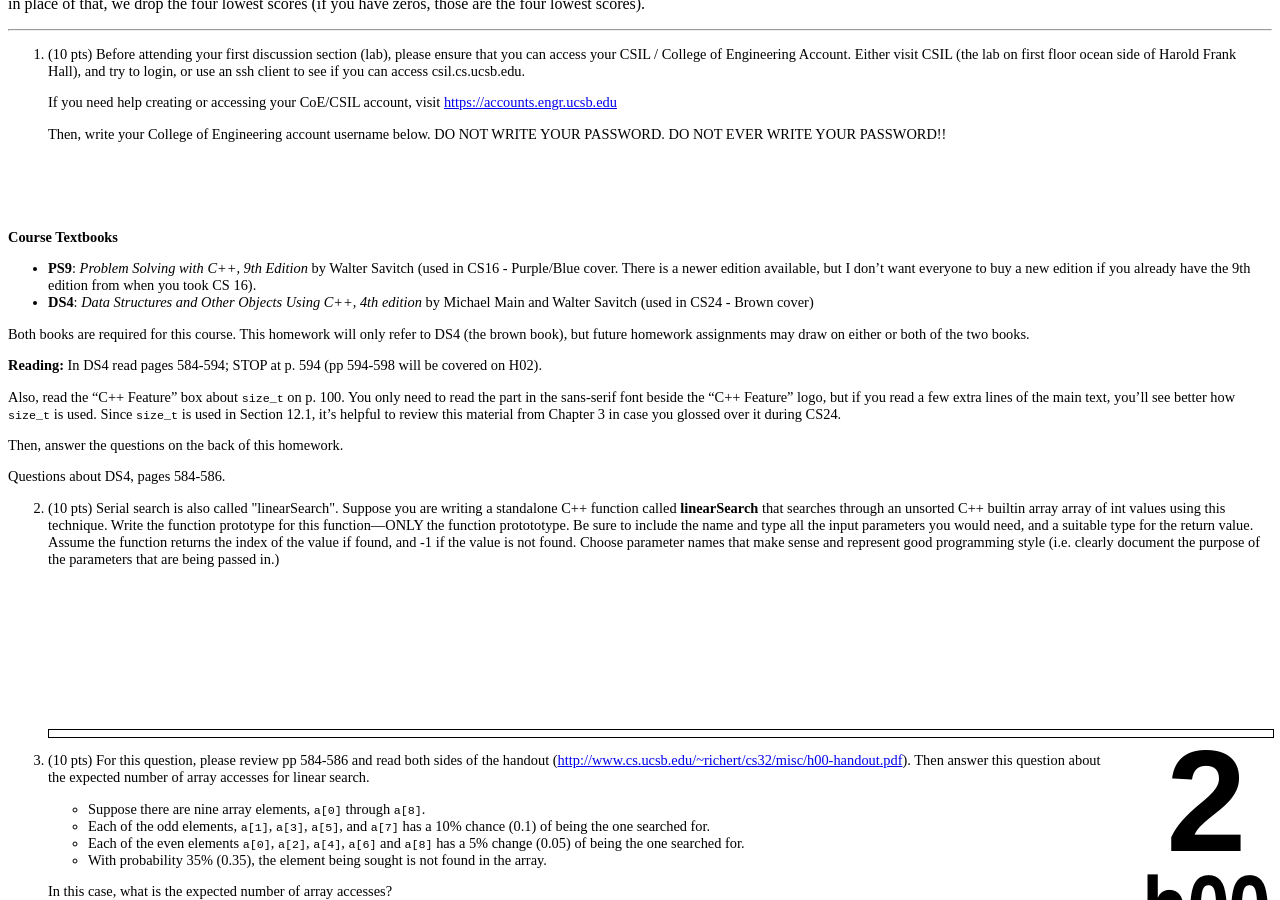
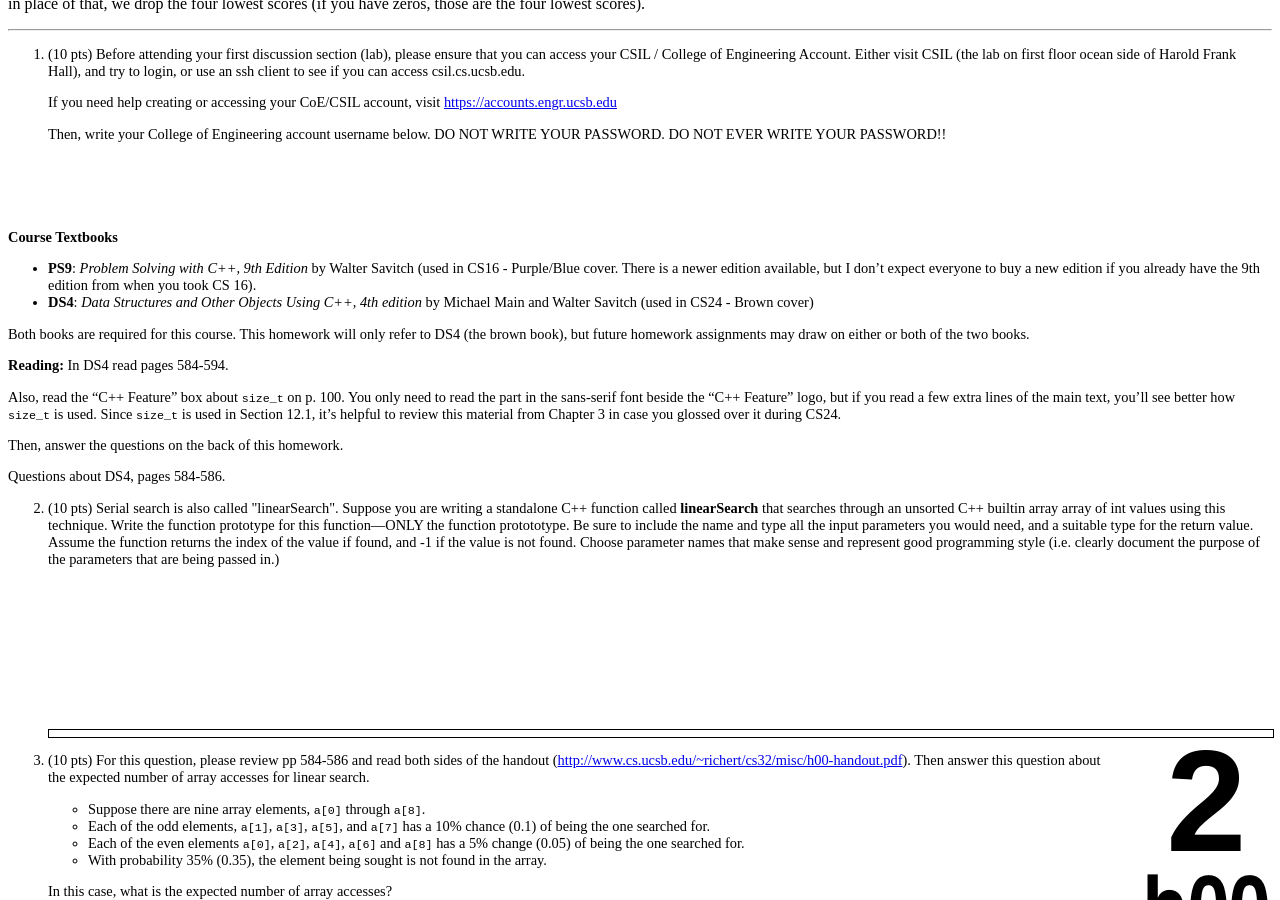
Before and after one commit to ucsb-cs32-f18/ucsb-cs32-f18.github.io, a Jekyll site: the page built from _hwk/h00.md, in a window 1280 px wide and 900 px high, scrolled down 431 px. Built offline with Jekyll 4.4.1, drawn with Linux system fonts in a browser that asks for light colours.

Commit message:
Fixing minor typos in h00

```diff
--- a/_hwk/h00.md
+++ b/_hwk/h00.md
@@ -30,12 +30,12 @@ Then, write your College of Engineering account username below. DO NOT WRITE YOU
 
 <b>Course Textbooks</b>
 
--   <b>PS9</b>: <i>Problem Solving with C++, 9th Edition </i> by Walter Savitch (used in CS16 - Purple/Blue cover. There is a newer edition available, but I don't want everyone to buy a new edition if you already have the 9th edition from when you took CS 16).
+-   <b>PS9</b>: <i>Problem Solving with C++, 9th Edition </i> by Walter Savitch (used in CS16 - Purple/Blue cover. There is a newer edition available, but I don't expect everyone to buy a new edition if you already have the 9th edition from when you took CS 16).
 -   <b>DS4</b>: <i>Data Structures and Other Objects Using C++, 4th edition </i> by Michael Main and Walter Savitch (used in CS24 - Brown cover)
 
 Both books are required for this course. This homework will only refer to DS4 (the brown book), but future homework assignments may draw on either or both of the two books.
 
-<strong>Reading:</strong> In DS4 read pages 584-594; STOP at p. 594 (pp 594-598 will be covered on H02).
+<strong>Reading:</strong> In DS4 read pages 584-594.
 
 Also, read the "C++ Feature" box about <code>size_t</code> on p. 100. You only need to read the part in the sans-serif font beside the "C++ Feature" logo, but if you read a few extra lines of the main text, you'll see better how <code>size_t</code> is used. Since <code>size_t</code> is used in Section 12.1, it's helpful to review this material from Chapter 3 in case you glossed over it during CS24.
 
```
